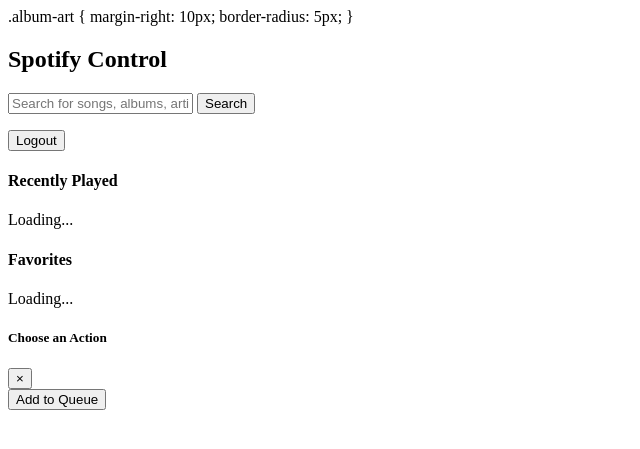
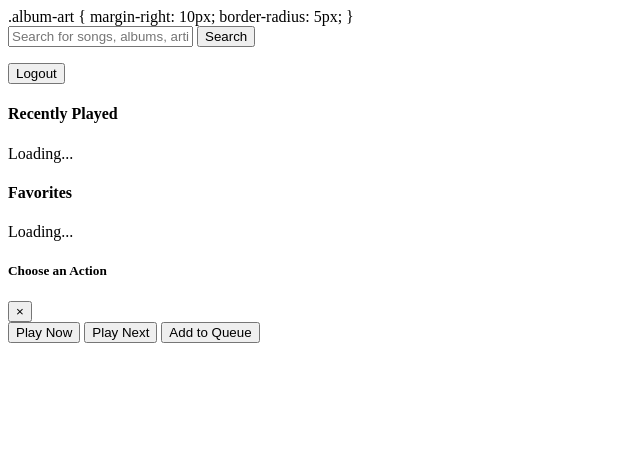
Before and after one commit to sslivins/BlackDiamondHub, a Django app: page /sonos_control/search/ in a window 1280 px wide. Shown: the top 449 px of the page, without its empty margins (0-640 px from the left). Run offline with Django 5.2, Linux system fonts and the light colour scheme; the visitor is signed in with stand-in values (Sample User, id 1); data that the repository does not hold is empty.

Commit message:
enabled automatic token refresh, added additional context menu items to play now, or add to end or front of queue

```diff
--- a/BlackDiamondHub/settings.py
+++ b/BlackDiamondHub/settings.py
@@ -194,12 +194,16 @@ DEFAULT_AUTO_FIELD = 'django.db.models.BigAutoField'
 LOGIN_REDIRECT_URL = "/"
 LOGOUT_REDIRECT_URL = "/"
 
+########################
+# Social Auth Settings #
+########################
 SOCIAL_AUTH_STRATEGY = "social_django.strategy.DjangoStrategy"
 SOCIAL_AUTH_STORAGE = "social_django.models.DjangoStorage"
 
 SOCIAL_AUTH_JSONFIELD_ENABLED = True
 SOCIAL_AUTH_DEBUG = True
 SOCIAL_AUTH_REVOKE_TOKENS_ON_DISCONNECT = True
+SOCIAL_AUTH_REFRESH_TOKENS = True
 
 SOCIAL_AUTH_SPOTIFY_KEY =  os.getenv('SPOTIFY_CLIENT_ID')
 SOCIAL_AUTH_SPOTIFY_SECRET =  os.getenv('SPOTIFY_CLIENT_SECRET')
--- a/sonos_control/templates/partials/sonos_speakers.html
+++ b/sonos_control/templates/partials/sonos_speakers.html
@@ -2,7 +2,7 @@
 <div class="container-fluid">
   <div class="row">
     <!-- Speaker Tabs -->
-    <div class="col-md-4">
+    <div class="col-md-3">
       <div class="nav flex-column nav-pills"
            id="speaker-tabs"
            role="tablist"
@@ -21,7 +21,7 @@
       </div>
     </div>
     <!-- Speaker Content -->
-    <div class="col-md-8">
+    <div class="col-md-9">
       <div class="tab-content" id="speaker-tabContent">
         {% for info in speaker_info %}
           {% if info.is_coordinator %}
@@ -32,6 +32,7 @@
               <div class="card mb-3">
                 <div class="row no-gutters">
                   <div class="col-md-12">
+                    <h2 class="mt-8 text-center">{{ info.group_label }}</h2>
                     <img src="{{ info.album_art }}"
                          class="album-art-img"
                          alt="Album Art"
--- a/sonos_control/templates/partials/spotify.html
+++ b/sonos_control/templates/partials/spotify.html
@@ -4,7 +4,6 @@ border-radius: 5px;
 }
 <body data-authenticated="{% if user.is_authenticated %}true{% else %}false{% endif %}">
   {% if user.is_authenticated %}
-    <h2>Spotify Control</h2>
     <form id="spotify-search-form"
           method="GET"
           action="{% url 'spotify_search' %}">
@@ -51,8 +50,9 @@ border-radius: 5px;
           </button>
         </div>
         <div class="modal-body">
-          <button class="btn btn-primary btn-block" id="add-to-queue-btn">Add to Queue</button>
-          <!-- You can add more buttons like "Play Now", "Add to Playlist", etc. -->
+          <button class="btn btn-primary btn-block" id="modal-play-btn">Play Now</button>
+          <button class="btn btn-primary btn-block" id="modal-add-to-front-btn">Play Next</button>
+          <button class="btn btn-primary btn-block" id="modal-add-to-back-btn">Add to Queue</button>
         </div>
       </div>
     </div>
@@ -90,7 +90,7 @@ border-radius: 5px;
             : '';
 
           return `
-            <div class="col-1 d-flex flex-column align-items-center mb-1 track-item" data-track-uri="${trackUri}">
+            <div class="col-2 d-flex flex-column align-items-center mb-1 track-item" data-track-uri="${trackUri}">
               ${albumArt}
               <span class="mt-2 text-center text-white">${track.name}</span>
             </div>
@@ -148,20 +148,27 @@ border-radius: 5px;
         function handleClick(event) {
           if (pressTimer) {
             clearTimeout(pressTimer);
-            playOnSonos(selectedTrackUri); // Play track on short click
+            playOnActiveSpeaker(selectedTrackUri); // Play track on short click
           }
         }
 
-        // Handle "Add to Queue" button click from the context menu
-        document.getElementById('add-to-queue-btn').addEventListener('click', function() {
-          addToActiveSpeakerQueue(selectedTrackUri); // Add to queue
+        document.getElementById('modal-play-btn').addEventListener('click', function() {
+          playOnActiveSpeaker(selectedTrackUri);
+          $('#contextMenuModal').modal('hide');
+        });
+        document.getElementById('modal-add-to-front-btn').addEventListener('click', function() {
+          addToActiveSpeakerQueue(selectedTrackUri, 'next');
+          $('#contextMenuModal').modal('hide');
+        });
+        document.getElementById('modal-add-to-back-btn').addEventListener('click', function() {
+          addToActiveSpeakerQueue(selectedTrackUri, 'end');
           $('#contextMenuModal').modal('hide');
         });
       })
       .catch(error => console.error('Error fetching Spotify data:', error));
   });
 
-function addToActiveSpeakerQueue(trackUri) {
+function addToActiveSpeakerQueue(trackUri, position='end') {
     // Assuming you have an active speaker identified
     const speakerUid = getActiveSpeaker();  // You need to implement this function to return the speaker's UID
     const service = "spotify";  // Fixed value for Spotify service
@@ -170,12 +177,17 @@ function addToActiveSpeakerQueue(trackUri) {
         alert('No active speaker selected');
         return;
     }
+    else
+    {
+        console.log(`Adding track to queue: ${trackUri}`);
+    }
 
     // Prepare the POST request data
     const data = new FormData();
     data.append('speakerUid', speakerUid);
     data.append('service', service);
     data.append('track_uri', trackUri);
+    data.append('position', position);
 
     // Get CSRF token from the form (if available)
     const csrfToken = document.querySelector('[name=csrfmiddlewaretoken]').value;
@@ -199,8 +211,7 @@ function addToActiveSpeakerQueue(trackUri) {
     .catch(error => console.error('Error in request:', error));
   }
 
-  function playOnSonos(trackUri) {
-    // Assuming you have an active speaker identified
+  function playOnActiveSpeaker(trackUri) {
     const speakerUid = getActiveSpeaker();  // You need to implement this function to return the speaker's UID
     const service = "spotify";  // Fixed value for Spotify service
 
--- a/sonos_control/templates/sonos.html
+++ b/sonos_control/templates/sonos.html
@@ -279,9 +279,9 @@
         <div class="container-fluid">
             <div class="row">
                 <!-- Sonos Control Side -->
-                <div class="col-md-3">{% include "partials/sonos_speakers.html" %}</div>
+                <div class="col-md-4">{% include "partials/sonos_speakers.html" %}</div>
                 <!-- Spotify Control Side -->
-                <div class="col-md-9">{% include "partials/spotify.html" %}</div>
+                <div class="col-md-8">{% include "partials/spotify.html" %}</div>
             </div>
         </div>
     </body>
--- a/sonos_control/views.py
+++ b/sonos_control/views.py
@@ -180,8 +180,9 @@ def queue_track(request):
         speakerUid = request.POST.get('speakerUid')
         service = request.POST.get('service')
         track_uri = request.POST.get('track_uri')
+        position = request.POST.get('position')
 
-        print(f'Looking for speaker: {speakerUid}')
+        print(f'Looking for speaker: {speakerUid} - adding track: {track_uri} at position: {position}')
 
         # Find the Sonos speaker by name
         speakers = soco.discover()
@@ -190,19 +191,11 @@ def queue_track(request):
             if speaker:
                 try:
                     share_link_plugin = ShareLinkPlugin(speaker)
-                    if service == 'spotify':
-                        spotify_share = SpotifyShare()
-                        share_uri = spotify_share.canonical_uri(track_uri)
-                        print(f'Adding Spotify URI to queue: {share_uri}')
-                    else:
-                        return JsonResponse({'status': 'error', 'message': 'Invalid service'}, status=400)
-
-                    share_link_plugin.add_share_link_to_queue(share_uri)
-
-                    # print(f'Stopping current playback on {speakerUid}')
-                    # speaker.stop()
-                    # share_link.add_share_link_to_queue('https://open.spotify.com/track/5Z01UMMf7V1o0MzF86s6WJ?si=a1a95142a3e249d8')
-                    # speaker.play_from_queue(index=1)
+                    queue_position = 0 # Add to the end of the queue
+                    if position == 'next':
+                        queue_position = 1; # Add to the end of the queue
+                    insert_index = share_link_plugin.add_share_link_to_queue(uri=track_uri, position=queue_position)
+                    print(f'Added Spotify URI to queue at index: {insert_index}')
                     return JsonResponse({'status': 'success', 'message': f'Track added to queue on {speakerUid}'})
                 except Exception as e:
                     print(f'Error while trying to play URI: {e}')
```
